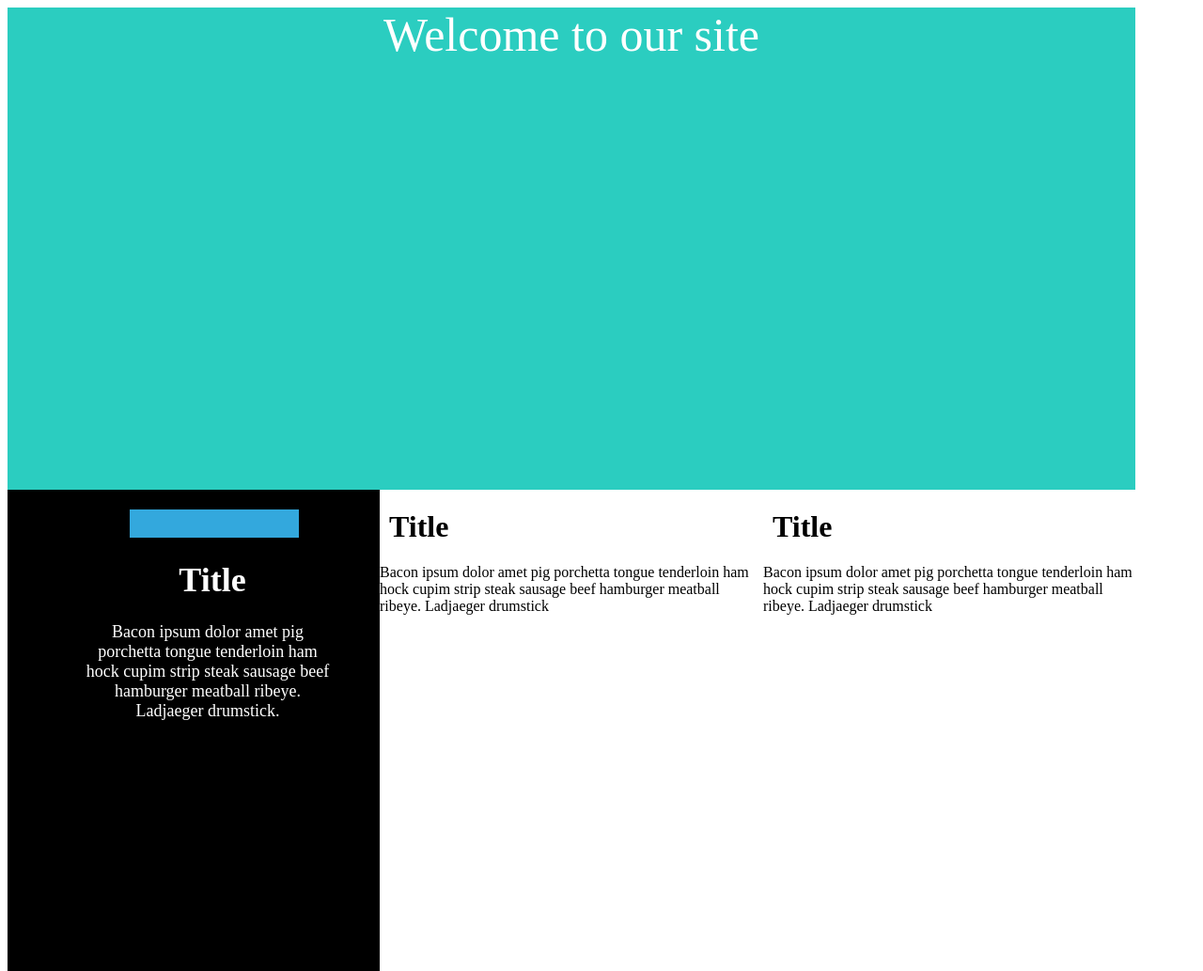
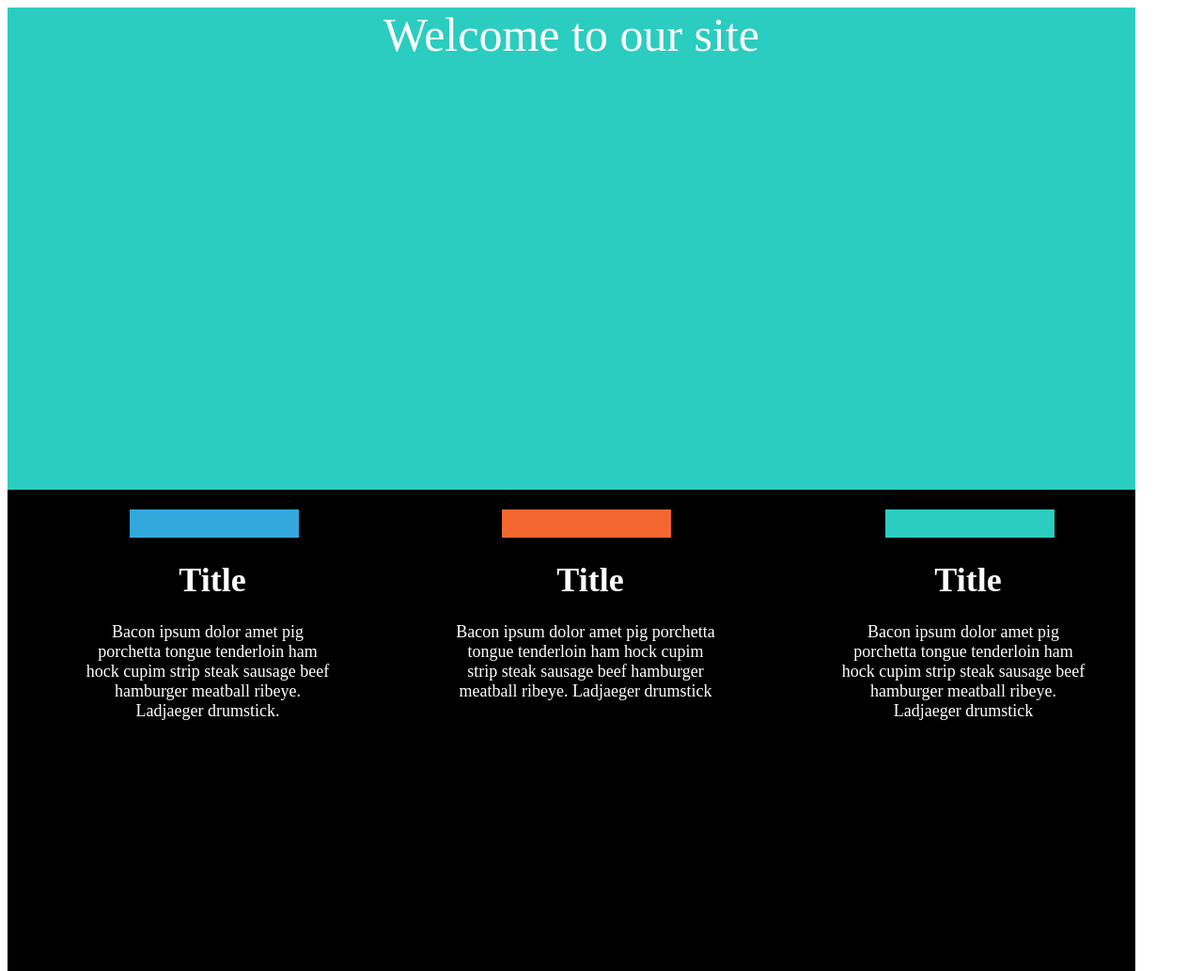
Before and after one commit to slisette127/First-Responsive-Website, a plain HTML site: page index.html in a window 1280 px wide. Shown: the whole page at 94% size. Drawn offline with Linux system fonts and the light colour scheme.

Commit message:
added code for sections

```diff
--- a/index.html
+++ b/index.html
@@ -17,11 +17,15 @@
         </div>
 
         <div class="section3">
-
+            <br>
+            <div class="rectangle3"></div>
             <h1>Title</h1>
                 <p>Bacon ipsum dolor amet pig porchetta tongue tenderloin ham hock cupim strip steak sausage beef hamburger meatball ribeye. Ladjaeger drumstick</p>
         </div>
+
         <div class="section4">
+            <br>
+            <div class="rectangle4"></div>
             <h1>Title</h1>
                 <p>Bacon ipsum dolor amet pig porchetta tongue tenderloin ham hock cupim strip steak sausage beef hamburger meatball ribeye. Ladjaeger drumstick</p>
         </div>
--- a/styles.css
+++ b/styles.css
@@ -16,6 +16,7 @@ body {
     height: 100%;
     text-align: center;
     font-size: 50px;
+
 }
 
 .section2 {
@@ -26,12 +27,45 @@ body {
    padding-right: 50px;
    padding-bottom: 50px;
    font-size: large;
+}
 
-}
 .rectangle2 {
     height: 30px;
     width: 180px;
     background-color: rgb(51,168,221);
+    margin-left: 50px;
+}
+
+.section3 {
+    text-align: center;
+    background-color: black;
+    color: white;
+    padding-left: 80px;
+    padding-right: 50px;
+    padding-bottom: 50px;
+    font-size: large;
+}
+
+.rectangle3 {
+    height: 30px;
+    width: 180px;
+    background-color: rgb(244,103,49);
+    margin-left: 50px;
+}
+
+.section4 {
+    text-align: center;
+    background-color: black;
+    color: white;
+    padding-left: 80px;
+    padding-right: 50px;
+    padding-bottom: 50px;
+    font-size: large;
+}
+.rectangle4 {
+    height: 30px;
+    width: 180px;
+    background-color: rgb(43,205,192);
     margin-left: 50px;
 }
 
@@ -42,4 +76,3 @@ h1  {
     margin-inline-end: 0px;
     font-weight: bold;
 }
-}
```
